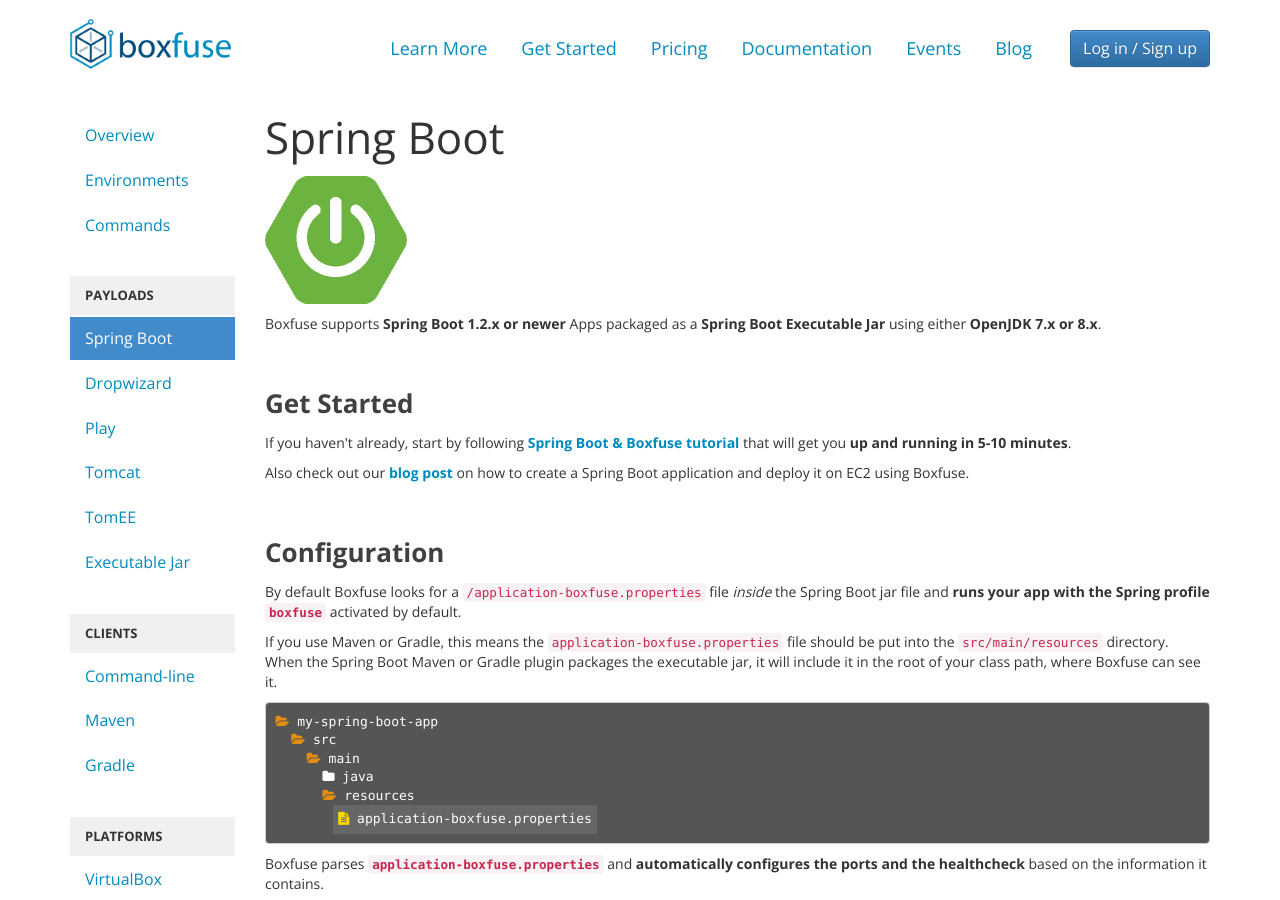
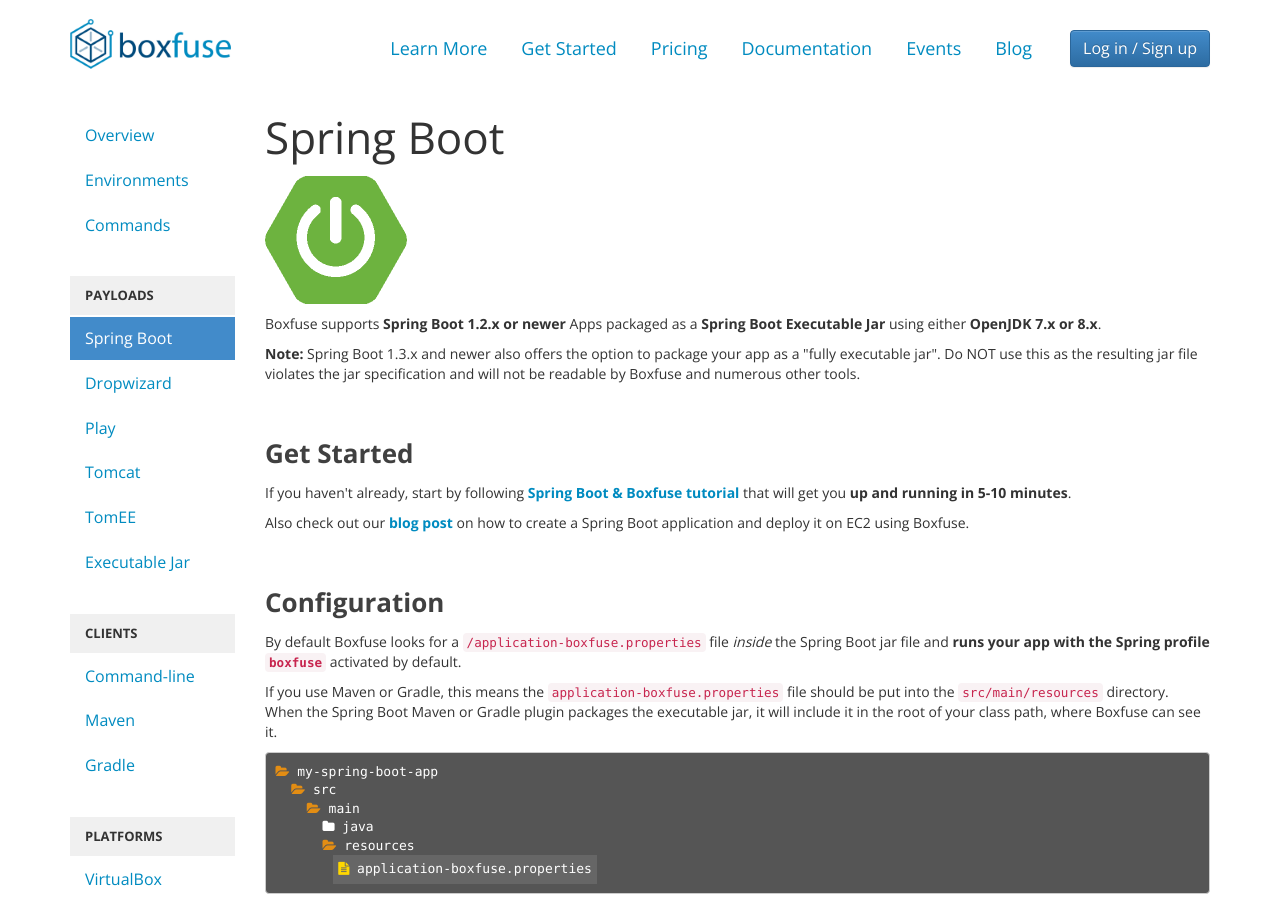
Before and after one commit to flyway/boxfuse.com, a Jekyll site: the page built from docs/payloads/springboot.html, in a window 1280 px wide and 900 px high. Built offline with Jekyll 4.4.1, drawn with Linux system fonts in a browser that asks for light colours.

Commit message:
Added warning about fully executable jar

```diff
--- a/docs/payloads/springboot.html
+++ b/docs/payloads/springboot.html
@@ -7,6 +7,9 @@ subtitle: 'Spring Boot'
     <p><img src="/assets/img/springboot.png"></p>
 
     <p>Boxfuse supports <strong>Spring Boot 1.2.x or newer</strong> Apps packaged as a <strong>Spring Boot Executable Jar</strong> using either <strong>OpenJDK 7.x or 8.x</strong>.</p>
+
+    <p><strong>Note:</strong> Spring Boot 1.3.x and newer also offers the option to package your app as a "fully executable jar". Do NOT use this as the
+    resulting jar file violates the jar specification and will not be readable by Boxfuse and numerous other tools.</p>
 
     <h2>Get Started</h2>
 
```
